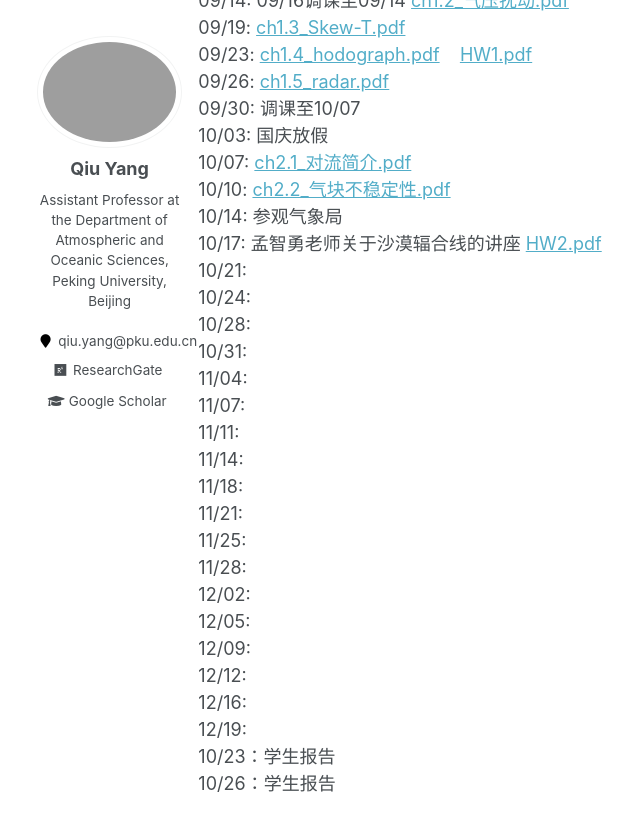
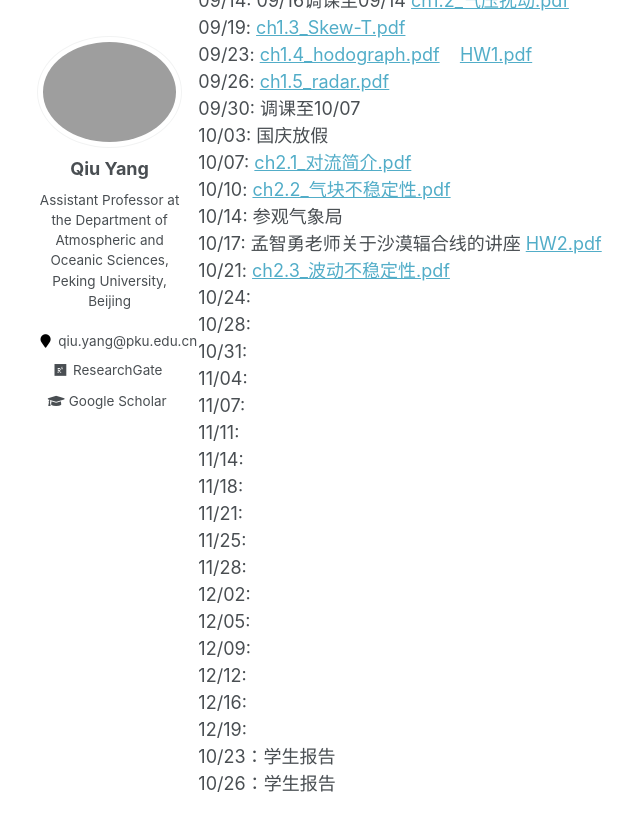
Before and after one commit to qiuyang50/qiuyang50.github.io, a Jekyll site: the page built from _pages/mesoscale_2024fall.md, in a window 1280 px wide and 900 px high, scrolled down 395 px. Shown: the top 831 px of the window, without its empty margins (127-767 px from the left). Built offline with Jekyll 4.4.1, drawn with Linux system fonts in a browser that asks for light colours.

Commit message:
Update mesoscale_2024fall.md

```diff
--- a/_pages/mesoscale_2024fall.md
+++ b/_pages/mesoscale_2024fall.md
@@ -23,7 +23,7 @@
 10/10: <a href="https://qiuyang50.github.io/files/mesoscale_2024fall/ch2.2_气块不稳定性.pdf">ch2.2_气块不稳定性.pdf</a>
 10/14: 参观气象局
 10/17: 孟智勇老师关于沙漠辐合线的讲座 <a href="https://qiuyang50.github.io/files/mesoscale_2024fall/HW2.pdf">HW2.pdf</a>
-10/21:
+10/21: <a href="https://qiuyang50.github.io/files/mesoscale_2024fall/ch2.3_波动不稳定性.pdf">ch2.3_波动不稳定性.pdf</a>
 10/24:
 10/28:
 10/31:
```
